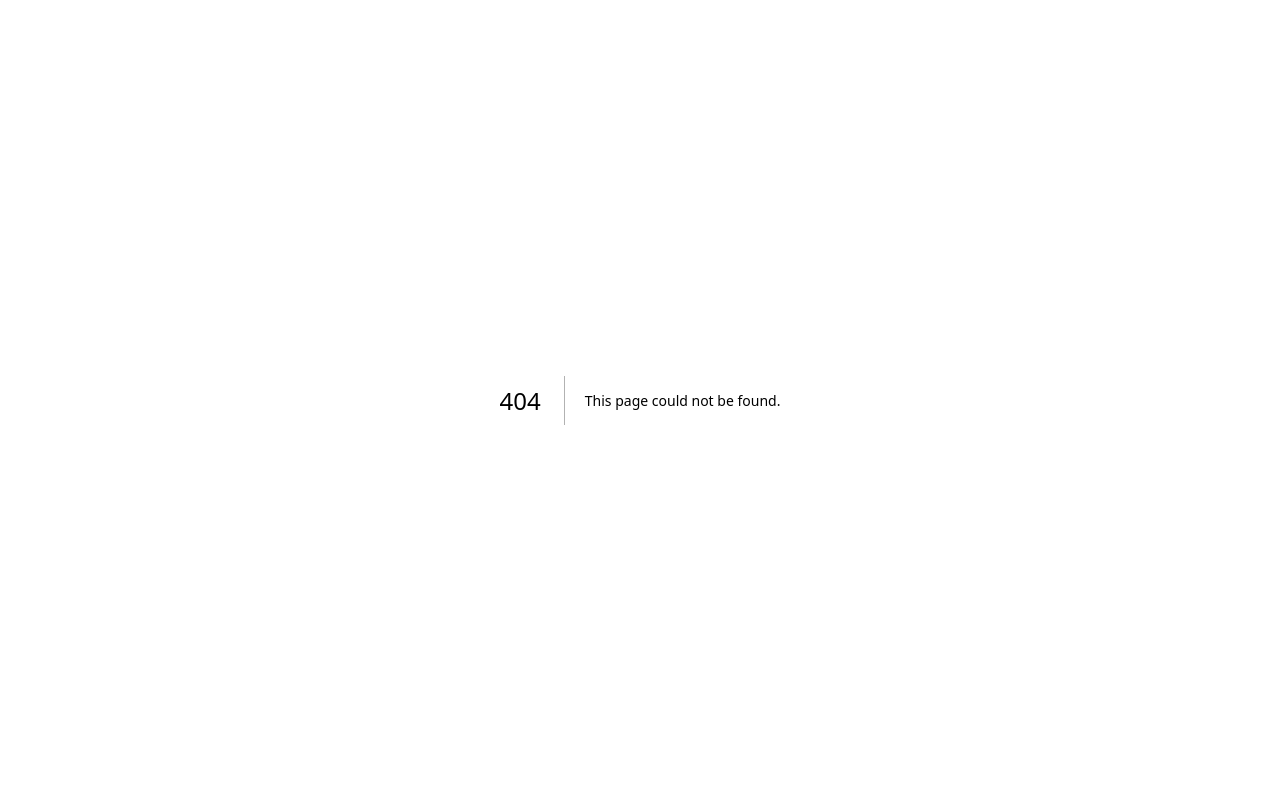
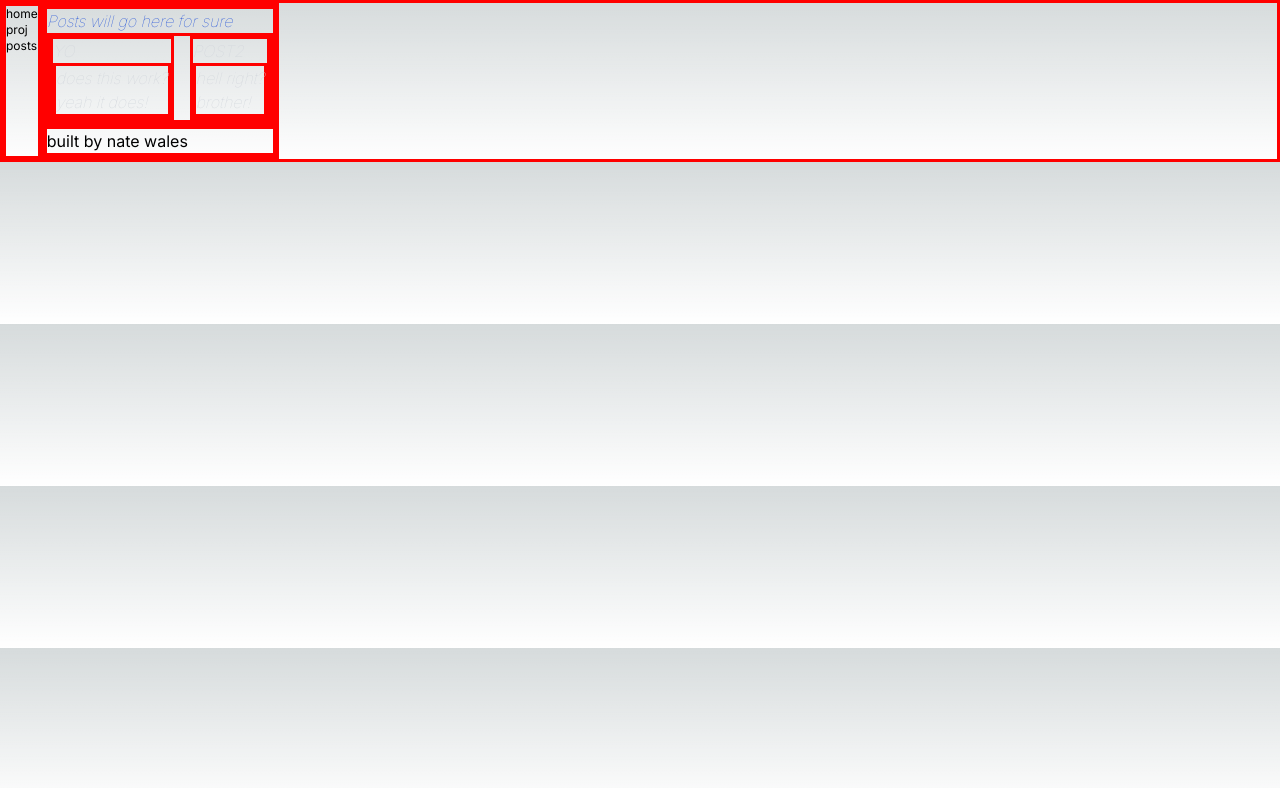
Before and after one commit to nathan-wales/natewales.dev, a Next.js app: page /posts in a window 1280 px wide. Before the commit this address had no page. Shown: the top 788 px of the page. Built offline with nearby package versions, Linux system fonts and the light colour scheme.

Commit message:
initial commit

```diff
--- /dev/null
+++ b/app/footer.tsx
@@ -0,0 +1,9 @@
+import Link from "next/link"
+
+export default function Footer() {
+  return (
+    <div>
+      built by nate wales
+    </div>
+  )
+}
--- a/app/globals.css
+++ b/app/globals.css
@@ -25,3 +25,8 @@ body {
     )
     rgb(var(--background-start-rgb));
 }
+
+div {
+  border-color: red;
+  border-width: medium;
+}
--- a/app/layout.tsx
+++ b/app/layout.tsx
@@ -1,12 +1,16 @@
+// WRAPS ALL PAGES!!!!
+
 import './globals.css'
 import type { Metadata } from 'next'
 import { Inter } from 'next/font/google'
+import Footer from './footer'
+import Sidebar from './sidebar'
 
 const inter = Inter({ subsets: ['latin'] })
 
 export const metadata: Metadata = {
-  title: 'Create Next App',
-  description: 'Generated by create next app',
+  title: 'natewales.dev',
+  description: 'hey wassup I doubt people will ever see this',
 }
 
 export default function RootLayout({
@@ -16,7 +20,15 @@ export default function RootLayout({
 }) {
   return (
     <html lang="en">
-      <body className={inter.className}>{children}</body>
+      <body className={inter.className}>
+        <div className='flex'>
+          <Sidebar />
+          <div>
+            {children}
+            <Footer />
+          </div>
+        </div>
+      </body>
     </html>
   )
 }
--- a/app/page.tsx
+++ b/app/page.tsx
@@ -1,112 +1,9 @@
-import Image from 'next/image'
 
 export default function Home() {
   return (
-    <main className="flex min-h-screen flex-col items-center justify-between p-24">
-      <div className="z-10 max-w-5xl w-full items-center justify-between font-mono text-sm lg:flex">
-        <p className="fixed left-0 top-0 flex w-full justify-center border-b border-gray-300 bg-gradient-to-b from-zinc-200 pb-6 pt-8 backdrop-blur-2xl dark:border-neutral-800 dark:bg-zinc-800/30 dark:from-inherit lg:static lg:w-auto  lg:rounded-xl lg:border lg:bg-gray-200 lg:p-4 lg:dark:bg-zinc-800/30">
-          Get started by editing&nbsp;
-          <code className="font-mono font-bold">app/page.tsx</code>
-        </p>
-        <div className="fixed bottom-0 left-0 flex h-48 w-full items-end justify-center bg-gradient-to-t from-white via-white dark:from-black dark:via-black lg:static lg:h-auto lg:w-auto lg:bg-none">
-          <a
-            className="pointer-events-none flex place-items-center gap-2 p-8 lg:pointer-events-auto lg:p-0"
-            href="https://vercel.com?utm_source=create-next-app&utm_medium=appdir-template&utm_campaign=create-next-app"
-            target="_blank"
-            rel="noopener noreferrer"
-          >
-            By{' '}
-            <Image
-              src="/vercel.svg"
-              alt="Vercel Logo"
-              className="dark:invert"
-              width={100}
-              height={24}
-              priority
-            />
-          </a>
-        </div>
-      </div>
-
-      <div className="relative flex place-items-center before:absolute before:h-[300px] before:w-[480px] before:-translate-x-1/2 before:rounded-full before:bg-gradient-radial before:from-white before:to-transparent before:blur-2xl before:content-[''] after:absolute after:-z-20 after:h-[180px] after:w-[240px] after:translate-x-1/3 after:bg-gradient-conic after:from-sky-200 after:via-blue-200 after:blur-2xl after:content-[''] before:dark:bg-gradient-to-br before:dark:from-transparent before:dark:to-blue-700 before:dark:opacity-10 after:dark:from-sky-900 after:dark:via-[#0141ff] after:dark:opacity-40 before:lg:h-[360px] z-[-1]">
-        <Image
-          className="relative dark:drop-shadow-[0_0_0.3rem_#ffffff70] dark:invert"
-          src="/next.svg"
-          alt="Next.js Logo"
-          width={180}
-          height={37}
-          priority
-        />
-      </div>
-
-      <div className="mb-32 grid text-center lg:max-w-5xl lg:w-full lg:mb-0 lg:grid-cols-4 lg:text-left">
-        <a
-          href="https://nextjs.org/docs?utm_source=create-next-app&utm_medium=appdir-template&utm_campaign=create-next-app"
-          className="group rounded-lg border border-transparent px-5 py-4 transition-colors hover:border-gray-300 hover:bg-gray-100 hover:dark:border-neutral-700 hover:dark:bg-neutral-800/30"
-          target="_blank"
-          rel="noopener noreferrer"
-        >
-          <h2 className={`mb-3 text-2xl font-semibold`}>
-            Docs{' '}
-            <span className="inline-block transition-transform group-hover:translate-x-1 motion-reduce:transform-none">
-              -&gt;
-            </span>
-          </h2>
-          <p className={`m-0 max-w-[30ch] text-sm opacity-50`}>
-            Find in-depth information about Next.js features and API.
-          </p>
-        </a>
-
-        <a
-          href="https://nextjs.org/learn?utm_source=create-next-app&utm_medium=appdir-template-tw&utm_campaign=create-next-app"
-          className="group rounded-lg border border-transparent px-5 py-4 transition-colors hover:border-gray-300 hover:bg-gray-100 hover:dark:border-neutral-700 hover:dark:bg-neutral-800/30"
-          target="_blank"
-          rel="noopener noreferrer"
-        >
-          <h2 className={`mb-3 text-2xl font-semibold`}>
-            Learn{' '}
-            <span className="inline-block transition-transform group-hover:translate-x-1 motion-reduce:transform-none">
-              -&gt;
-            </span>
-          </h2>
-          <p className={`m-0 max-w-[30ch] text-sm opacity-50`}>
-            Learn about Next.js in an interactive course with&nbsp;quizzes!
-          </p>
-        </a>
-
-        <a
-          href="https://vercel.com/templates?framework=next.js&utm_source=create-next-app&utm_medium=appdir-template&utm_campaign=create-next-app"
-          className="group rounded-lg border border-transparent px-5 py-4 transition-colors hover:border-gray-300 hover:bg-gray-100 hover:dark:border-neutral-700 hover:dark:bg-neutral-800/30"
-          target="_blank"
-          rel="noopener noreferrer"
-        >
-          <h2 className={`mb-3 text-2xl font-semibold`}>
-            Templates{' '}
-            <span className="inline-block transition-transform group-hover:translate-x-1 motion-reduce:transform-none">
-              -&gt;
-            </span>
-          </h2>
-          <p className={`m-0 max-w-[30ch] text-sm opacity-50`}>
-            Explore the Next.js 13 playground.
-          </p>
-        </a>
-
-        <a
-          href="https://vercel.com/new?utm_source=create-next-app&utm_medium=appdir-template&utm_campaign=create-next-app"
-          className="group rounded-lg border border-transparent px-5 py-4 transition-colors hover:border-gray-300 hover:bg-gray-100 hover:dark:border-neutral-700 hover:dark:bg-neutral-800/30"
-          target="_blank"
-          rel="noopener noreferrer"
-        >
-          <h2 className={`mb-3 text-2xl font-semibold`}>
-            Deploy{' '}
-            <span className="inline-block transition-transform group-hover:translate-x-1 motion-reduce:transform-none">
-              -&gt;
-            </span>
-          </h2>
-          <p className={`m-0 max-w-[30ch] text-sm opacity-50`}>
-            Instantly deploy your Next.js site to a shareable URL with Vercel.
-          </p>
-        </a>
+    <main>
+      <div className="text-pink-400 font-extrabold">
+        wassup
       </div>
     </main>
   )
--- /dev/null
+++ b/app/posts/page.tsx
@@ -0,0 +1,16 @@
+import PostPreview from "./post_preview"
+
+export default function Posts(){
+
+  return (
+    <main>
+      <div className=" text-blue-700 font-thin italic">
+        Posts will go here for sure
+        <div className="flex gap-4">
+          <PostPreview title={"YO"} desc={"does this work?"} postText={"yeah it does!"}/>
+          <PostPreview title={"POST2"} desc={"hell right?"} postText={"brother!"}/>
+        </div>
+      </div>
+    </main>
+  )
+}
--- /dev/null
+++ b/app/posts/post_preview.tsx
@@ -0,0 +1,20 @@
+
+interface PostPreviewInterface{
+  title: string;
+  desc: string;
+  postText: string;
+}
+
+export default function PostPreview(props: PostPreviewInterface){
+
+  return (
+    <div className="text-gray-300">
+      <h1>{props.title}</h1>
+      <div>
+        <p>{props.desc}</p>
+        <p>{props.postText}</p>
+      </div>
+    </div>
+  )
+
+}
--- /dev/null
+++ b/app/projects/page.tsx
@@ -0,0 +1,10 @@
+export default function Projects(){
+
+  return (
+    <main>
+      <div className="text-green-600 font-thin italic">
+        Projects will go here for sure
+      </div>
+    </main>
+  )
+}
--- /dev/null
+++ b/app/sidebar.tsx
@@ -0,0 +1,11 @@
+import Link from "next/link"
+
+export default function SideBar() {
+  return (
+    <div className="flex flex-col text-xs">
+      <Link href="/">home</Link>
+      <Link href="/projects">proj</Link>
+      <Link href="/posts">posts</Link>
+    </div>
+  )
+}
--- a/package.json
+++ b/package.json
@@ -9,6 +9,9 @@
     "lint": "next lint"
   },
   "dependencies": {
+    "@fortawesome/fontawesome-svg-core": "^6.4.2",
+    "@fortawesome/free-solid-svg-icons": "^6.4.2",
+    "@fortawesome/react-fontawesome": "^0.2.0",
     "@types/node": "20.5.9",
     "@types/react": "18.2.21",
     "@types/react-dom": "18.2.7",
```
Also changed, not shown: 1 other file (tests, documents, lock files or other folders).
